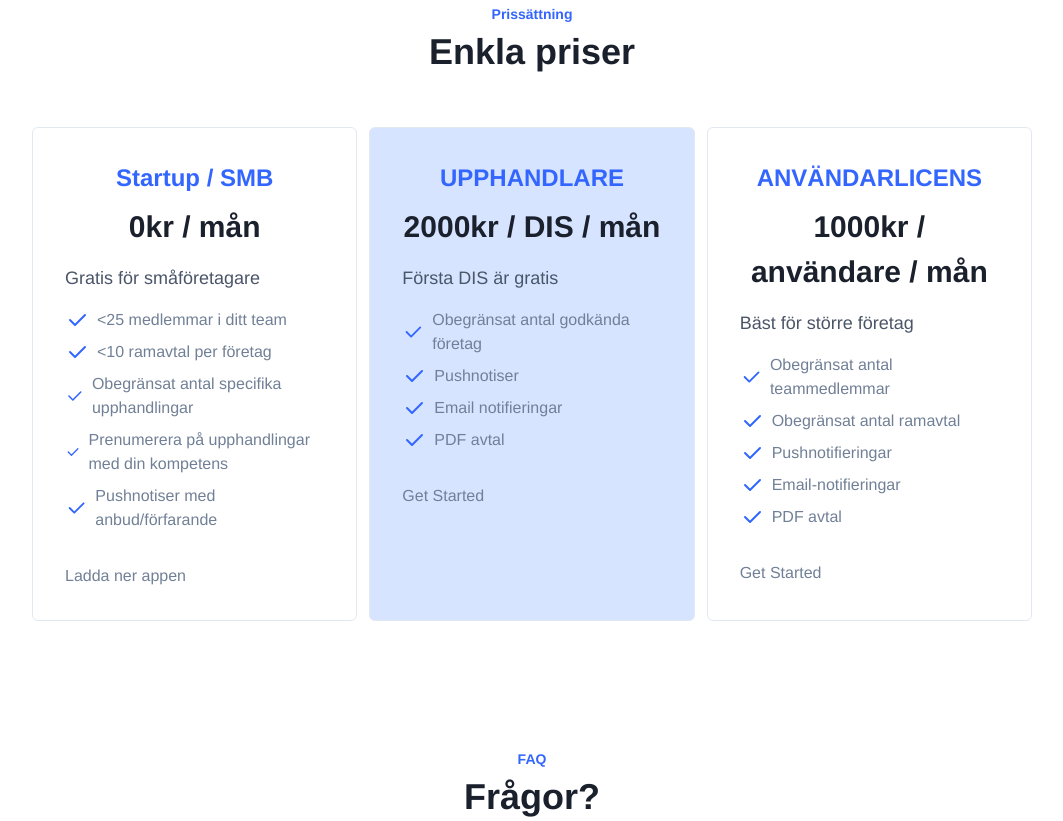
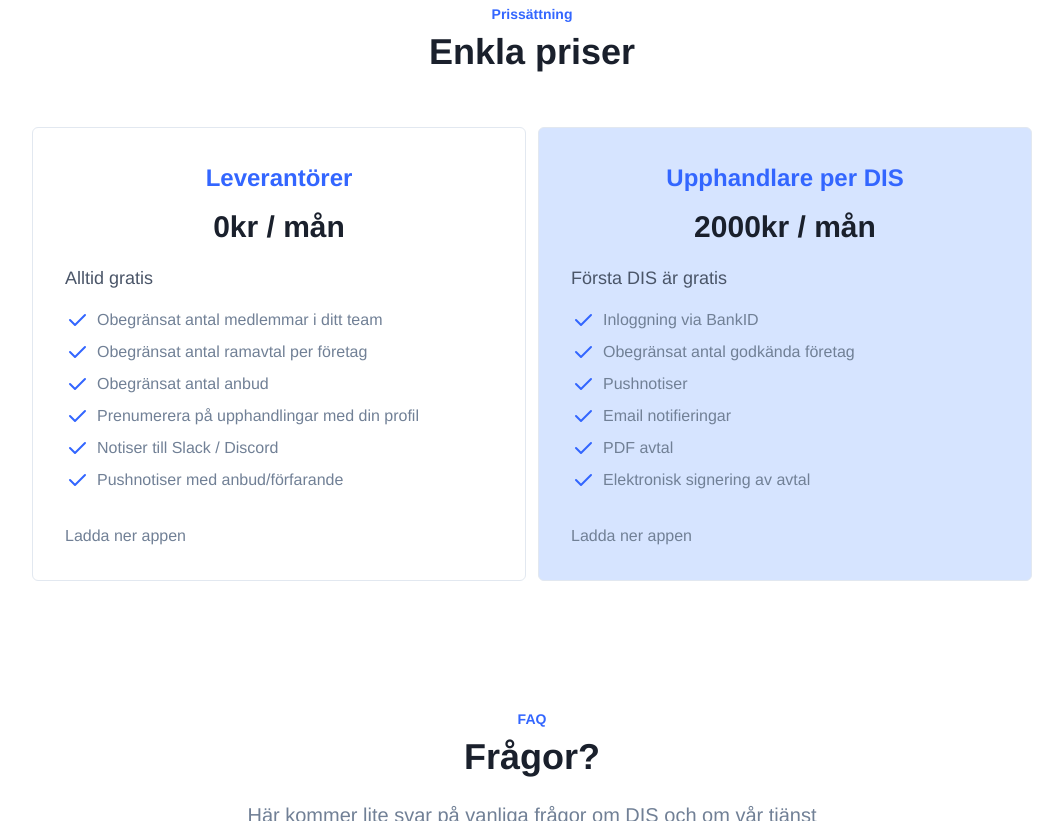
Before and after one commit to upphandling/landing-page, a Next.js app: page / in a window 1280 px wide. Shown: the part 5980-6801 px from the top of the page, without its empty margins (108-1171 px from the left). Built offline with nearby package versions, Linux system fonts and the light colour scheme.

Commit message:
feat: pricing updated

```diff
--- a/src/template/Pricing.tsx
+++ b/src/template/Pricing.tsx
@@ -7,61 +7,43 @@ import {PricingFeature} from '../pricing/PricingFeature'
 
 const Pricing = () => (
   <Section title="Enkla priser" subtitle="Prissättning">
-    <div className="grid grid-cols-1 md:grid-cols-3 gap-3">
+    <div className="grid grid-cols-1 md:grid-cols-2 gap-3">
       <PricingCard
-        name="Startup / SMB"
+        name="Leverantörer"
         price="0kr / mån"
-        description="Gratis för småföretagare"
+        description="Alltid gratis"
         button={
           <Link href="https://www.apple.com/se/app-store/">
             <a>
-              <Button full secondary>
-                Ladda ner appen
-              </Button>
+              <Button full>Ladda ner appen</Button>
             </a>
           </Link>
         }>
-        <PricingFeature text="<25 medlemmar i ditt team" />
-        <PricingFeature text="<10 ramavtal per företag" />
-        <PricingFeature text="Obegränsat antal specifika upphandlingar" />
-        <PricingFeature text="Prenumerera på upphandlingar med din kompetens" />
+        <PricingFeature text="Obegränsat antal medlemmar i ditt team" />
+        <PricingFeature text="Obegränsat antal ramavtal per företag" />
+        <PricingFeature text="Obegränsat antal anbud" />
+        <PricingFeature text="Prenumerera på upphandlingar med din profil" />
+        <PricingFeature text="Notiser till Slack / Discord" />
         <PricingFeature text="Pushnotiser med anbud/förfarande" />
       </PricingCard>
       <PricingCard
-        name="UPPHANDLARE"
-        price="2000kr / DIS / mån"
+        name="Upphandlare per DIS"
+        price="2000kr / mån"
         description="Första DIS är gratis"
         popular
         button={
-          <Link href="/">
+          <Link href="https://www.apple.com/se/app-store/">
             <a>
-              <Button full>Get Started</Button>
+              <Button full>Ladda ner appen</Button>
             </a>
           </Link>
         }>
+        <PricingFeature text="Inloggning via BankID" />
         <PricingFeature text="Obegränsat antal godkända företag" />
         <PricingFeature text="Pushnotiser" />
         <PricingFeature text="Email notifieringar" />
         <PricingFeature text="PDF avtal" />
-      </PricingCard>
-      <PricingCard
-        name="ANVÄNDARLICENS"
-        price="1000kr / användare / mån"
-        description="Bäst för större företag"
-        button={
-          <Link href="/">
-            <a>
-              <Button full secondary>
-                Get Started
-              </Button>
-            </a>
-          </Link>
-        }>
-        <PricingFeature text="Obegränsat antal teammedlemmar" />
-        <PricingFeature text="Obegränsat antal ramavtal" />
-        <PricingFeature text="Pushnotifieringar" />
-        <PricingFeature text="Email-notifieringar" />
-        <PricingFeature text="PDF avtal" />
+        <PricingFeature text="Elektronisk signering av avtal" />
       </PricingCard>
     </div>
   </Section>
--- a/src/template/Testimonial.tsx
+++ b/src/template/Testimonial.tsx
@@ -3,7 +3,7 @@ import {Section} from '../layout/Section'
 import {TestimonialCard} from '../testimonial/TestimonialCard'
 
 const Testimonial = () => (
-  <Section title="Customer's Review" subtitle="Testimonials">
+  <Section title="Ord från branschen" subtitle="Tyck till">
     <RoundedBackground color="bg-gray-100">
       <div className="py-12 px-6 grid grid-cols-1 md:grid-cols-3 gap-y-8 gap-x-12">
         <TestimonialCard
```
